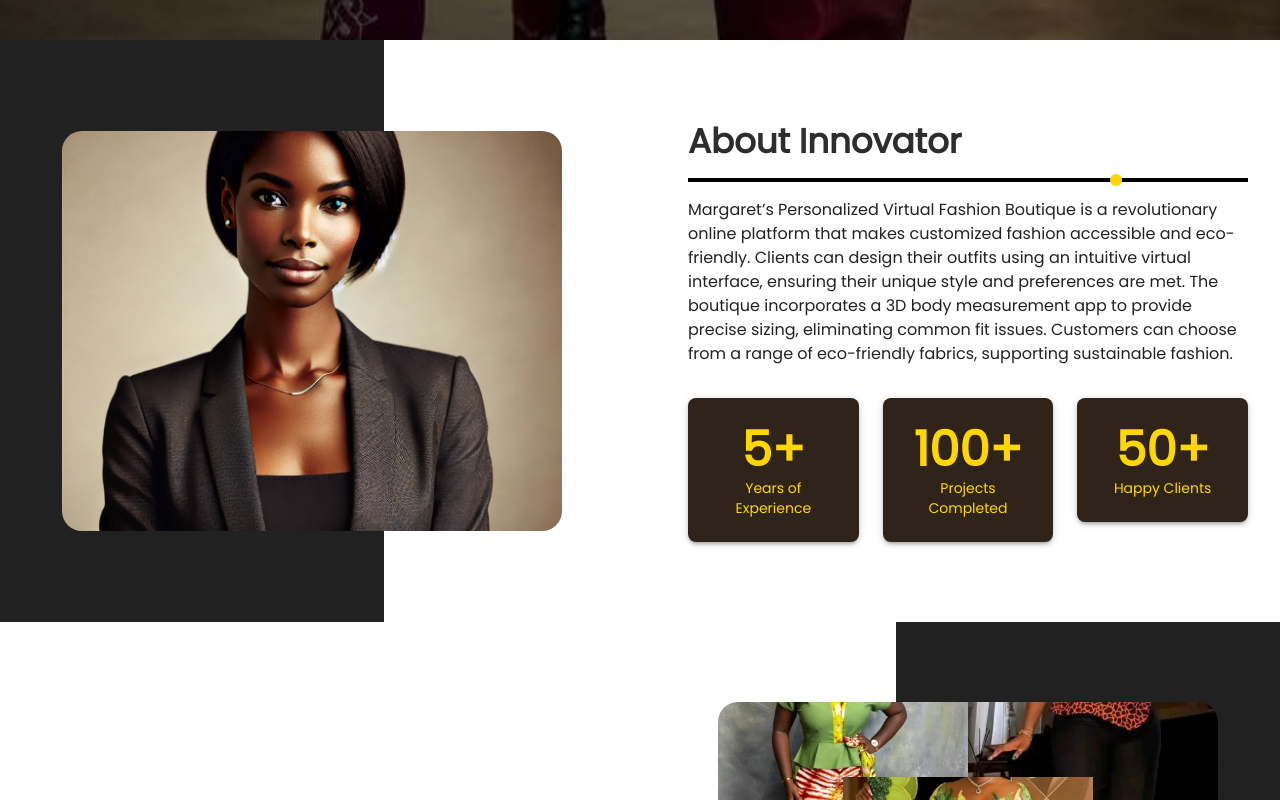
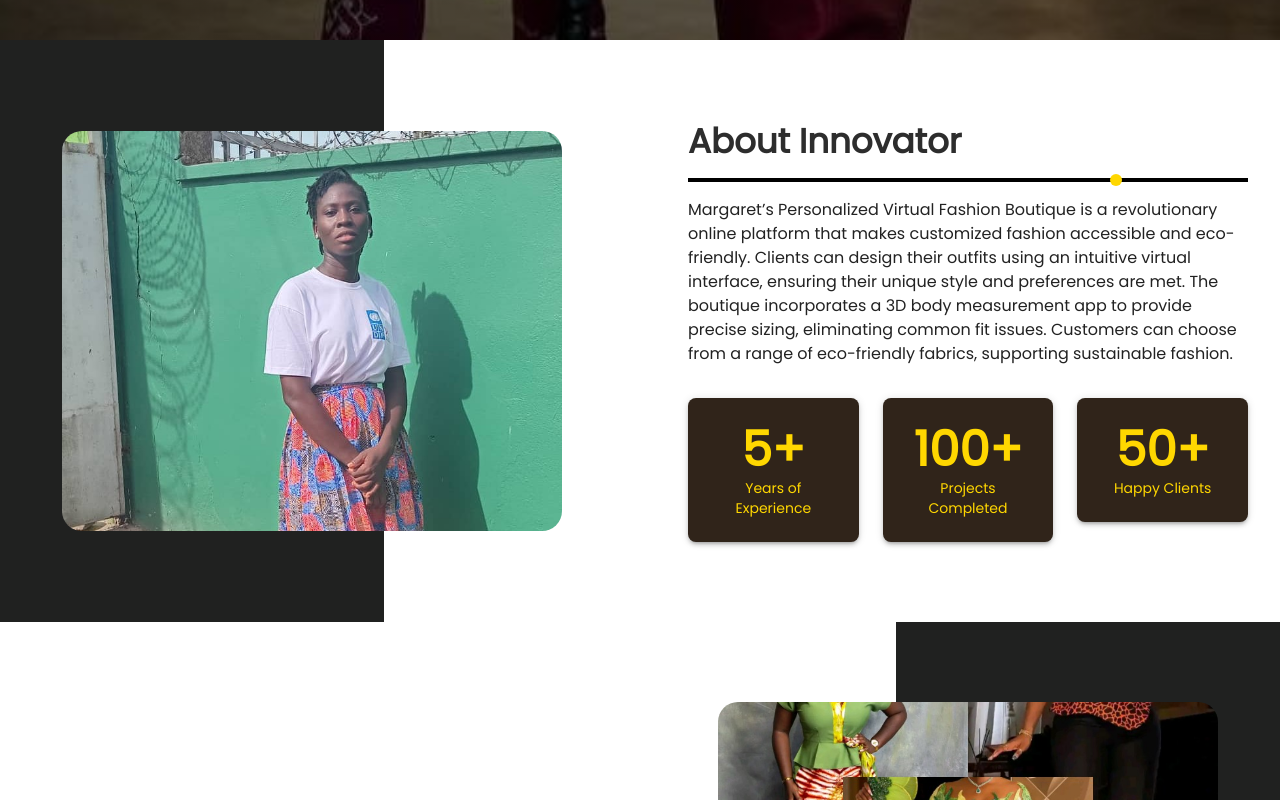
Before and after one commit to GROW-YAI/yai-product, a Next.js app: page / in a window 1280 px wide. Shown: the part 760-1560 px from the top of the page. Built offline with nearby package versions, Linux system fonts and the light colour scheme.

Commit message:
image of innovator added

```diff
--- a/src/app/components/AboutInfo.tsx
+++ b/src/app/components/AboutInfo.tsx
@@ -13,7 +13,13 @@ interface AboutInfoProps {
   bgColor: string;
 }
 
-const AboutInfo = ({ imageSrc, title, description, reverse, bgColor }: AboutInfoProps) => {
+const AboutInfo = ({
+  imageSrc,
+  title,
+  description,
+  reverse,
+  bgColor,
+}: AboutInfoProps) => {
   const [isVisible, setIsVisible] = useState(false);
   // const [dotPosition, setDotPosition] = useState(0);
   const sectionRef = useRef(null);
@@ -61,8 +67,6 @@ const AboutInfo = ({ imageSrc, title, description, reverse, bgColor }: AboutInfo
         }}
       />
 
-
-
       <Grid
         container
         alignItems="center"
@@ -70,7 +74,14 @@ const AboutInfo = ({ imageSrc, title, description, reverse, bgColor }: AboutInfo
         spacing={4}
         sx={{ flexDirection: reverse ? "row-reverse" : "row" }}
       >
-        <Grid size={{ xs: 12, md: 6 }} sx={{ position: "relative", display: "flex", justifyContent: "center" }}>
+        <Grid
+          size={{ xs: 12, md: 6 }}
+          sx={{
+            position: "relative",
+            display: "flex",
+            justifyContent: "center",
+          }}
+        >
           <Box
             sx={{
               position: "relative",
@@ -84,11 +95,19 @@ const AboutInfo = ({ imageSrc, title, description, reverse, bgColor }: AboutInfo
           >
             <motion.div
               initial={{ opacity: 0, x: reverse ? 100 : -100 }}
-              animate={{ opacity: isVisible ? 1 : 0, x: isVisible ? 0 : reverse ? 100 : -100 }}
+              animate={{
+                opacity: isVisible ? 1 : 0,
+                x: isVisible ? 0 : reverse ? 100 : -100,
+              }}
               transition={{ duration: 0.8, ease: "easeOut" }}
               style={{ width: "100%", height: "100%", position: "relative" }}
             >
-              <Image src={imageSrc} alt={title} layout="fill" objectFit="cover" />
+              <Image
+                src={imageSrc}
+                alt={title}
+                layout="fill"
+                objectFit="cover"
+              />
             </motion.div>
           </Box>
         </Grid>
@@ -96,18 +115,35 @@ const AboutInfo = ({ imageSrc, title, description, reverse, bgColor }: AboutInfo
         <Grid size={{ xs: 12, md: 6 }} sx={{ zIndex: 3 }}>
           <motion.div
             initial={{ opacity: 0, x: reverse ? -100 : 100 }}
-            animate={{ opacity: isVisible ? 1 : 0, x: isVisible ? 0 : reverse ? -100 : 100 }}
+            animate={{
+              opacity: isVisible ? 1 : 0,
+              x: isVisible ? 0 : reverse ? -100 : 100,
+            }}
             transition={{ duration: 0.8, ease: "easeOut", delay: 0.2 }}
           >
             <Box sx={{ px: 4 }}>
               <Box className="relative inline-block">
-    <Typography variant="h4" sx={{ fontWeight: "bold", color: "#2D2D2D", position: "relative", pb: 1 }}>
+                <Typography
+                  variant="h4"
+                  sx={{
+                    fontWeight: "bold",
+                    color: "#2D2D2D",
+                    position: "relative",
+                    pb: 1,
+                  }}
+                >
                   {title}
                 </Typography>
 
-
-    <Box sx={{ position: "relative", width: "100%", height: 4, backgroundColor: "black", mt: 1 }}>
-
+                <Box
+                  sx={{
+                    position: "relative",
+                    width: "100%",
+                    height: 4,
+                    backgroundColor: "black",
+                    mt: 1,
+                  }}
+                >
                   <motion.div
                     style={{
                       width: "12px",
@@ -120,12 +156,14 @@ const AboutInfo = ({ imageSrc, title, description, reverse, bgColor }: AboutInfo
                       transform: "translateX(-50%)",
                     }}
                     animate={{ left: ["0%", "100%", "0%"] }}
-        transition={{ duration: 10, repeat: Infinity, ease: "easeInOut" }}
+                    transition={{
+                      duration: 10,
+                      repeat: Infinity,
+                      ease: "easeInOut",
+                    }}
                   />
                 </Box>
               </Box>
-
-
 
               <Typography variant="body1" sx={{ mt: 2, color: "#222" }}>
                 {description}
@@ -133,7 +171,11 @@ const AboutInfo = ({ imageSrc, title, description, reverse, bgColor }: AboutInfo
 
               {!reverse && (
                 <Grid container spacing={3} sx={{ mt: 4 }}>
-                  {[{ label: "Years of Experience", value: 5 }, { label: "Projects Completed", value: 100 }, { label: "Happy Clients", value: 50 }].map((stat, index) => (
+                  {[
+                    { label: "Years of Experience", value: 5 },
+                    { label: "Projects Completed", value: 100 },
+                    { label: "Happy Clients", value: 50 },
+                  ].map((stat, index) => (
                     <Grid key={index} size={{ xs: 12, sm: 4 }}>
                       <Card
                         sx={{
@@ -146,10 +188,19 @@ const AboutInfo = ({ imageSrc, title, description, reverse, bgColor }: AboutInfo
                       >
                         <motion.div
                           initial={{ opacity: 0, y: 30 }}
-                          animate={{ opacity: isVisible ? 1 : 0, y: isVisible ? 0 : 30 }}
-                          transition={{ duration: 0.8, delay: 0.3 + index * 0.2 }}
+                          animate={{
+                            opacity: isVisible ? 1 : 0,
+                            y: isVisible ? 0 : 30,
+                          }}
+                          transition={{
+                            duration: 0.8,
+                            delay: 0.3 + index * 0.2,
+                          }}
                         >
-                          <Typography variant="h3" sx={{ fontWeight: "bold", color: "gold" }}>
+                          <Typography
+                            variant="h3"
+                            sx={{ fontWeight: "bold", color: "gold" }}
+                          >
                             {stat.value}+
                           </Typography>
                           <Typography variant="body2" sx={{ color: "gold" }}>
--- a/src/app/page.tsx
+++ b/src/app/page.tsx
@@ -47,7 +47,7 @@ export default function Home() {
           title="About Innovator"
           description="Margaret’s Personalized Virtual Fashion Boutique is a revolutionary online platform that makes customized fashion accessible and eco-friendly. Clients can design their outfits using an intuitive virtual interface, ensuring their unique style and preferences are met. The boutique incorporates a 3D body measurement app to provide precise sizing, eliminating common fit issues. Customers can choose from a range of eco-friendly fabrics, supporting sustainable fashion."
           bgColor="#202120"
-          imageSrc="/inovator.png"
+          imageSrc="/inovator.jpg"
           reverse={false}
         />
       </Box>
```
Also changed, not shown: public/inovator.jpg (added), public/inovator.png (deleted). Lines whose indentation alone changed are shown as unchanged.
